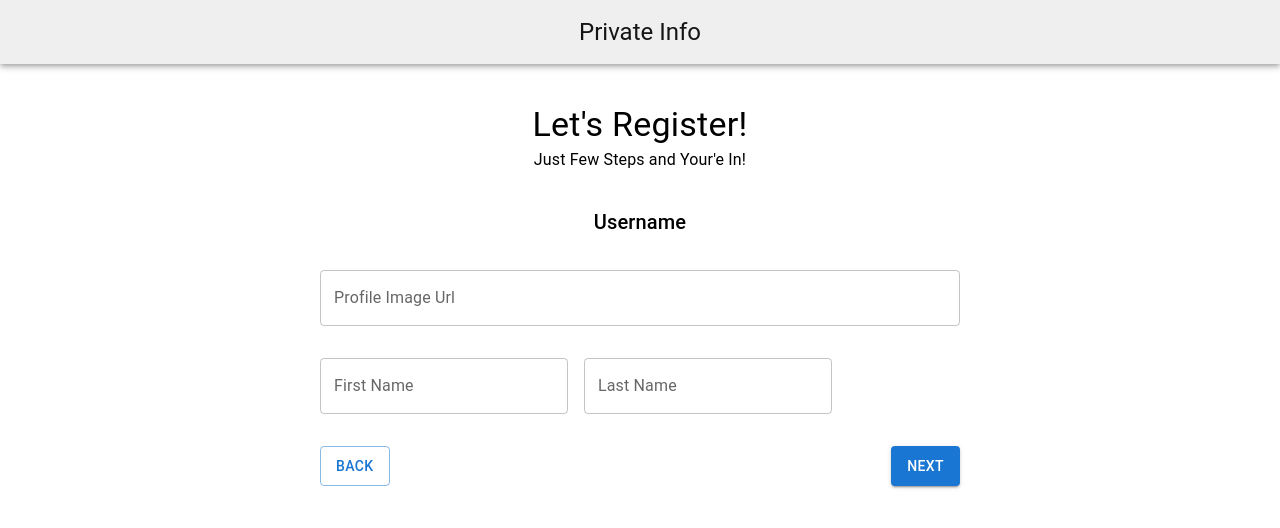
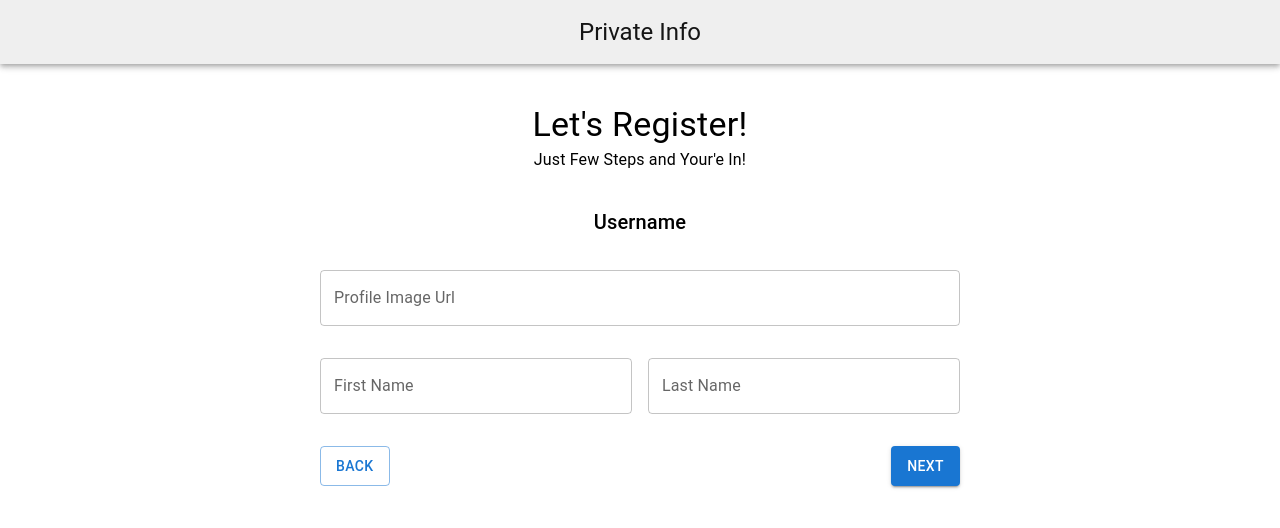
Before and after one commit to AvishayDev/Instagram, a React (Create React App) app in the folder frontend/: page /register/2 in a window 1280 px wide. Shown: the top 528 px of the page. Built offline with nearby package versions, Linux system fonts and the light colour scheme.

Commit message:
fix ui in register page 2

```diff
--- a/frontend/src/pages/Register/RegisterStep2.tsx
+++ b/frontend/src/pages/Register/RegisterStep2.tsx
@@ -11,12 +11,18 @@ function RegisterStep2() {
                 label='Profile Image Url'
                 />
 
-            <Stack spacing={2} direction='row'>
+            <Stack spacing={2} direction='row' justifyContent='space-between' >
                 <TextField
                     label='First Name'
+                    sx={{
+                        width:'50%'
+                    }}
                     />
                 <TextField
                     label='Last Name'
+                    sx={{
+                        width:'50%'
+                    }}
                     />
             </Stack>
         </Stack>
```
